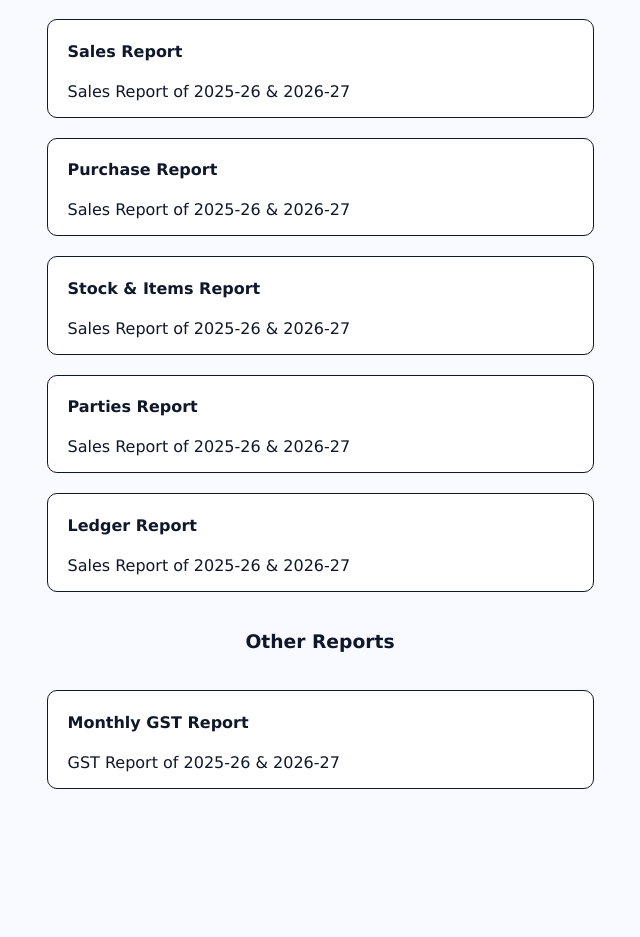
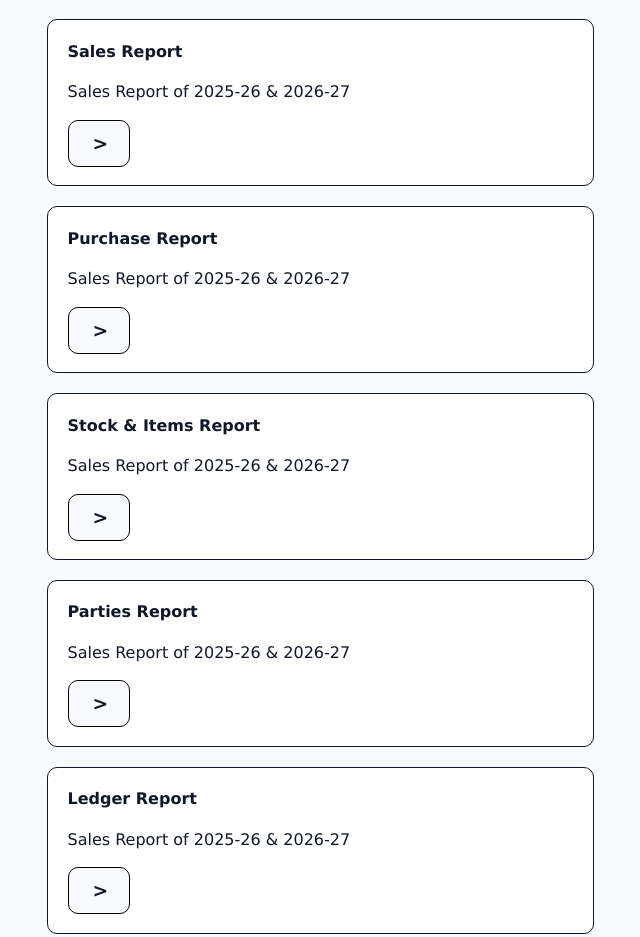
Before and after one commit to mkdevelopers2201-bit/ZenterPrime-New-Rebuild, a plain HTML site: page index.html in a window 1280 px wide. Shown: the part 320-1257 px from the top of the page, without its empty margins (320-960 px from the left). Before the commit the page ends 1129 px from the top, so only its background shows below. Drawn offline with Linux system fonts and the light colour scheme.

Commit message:
Creating Enter Report Button for Each Reports

```diff
--- a/CSS/main.css
+++ b/CSS/main.css
@@ -19,6 +19,8 @@ body {
 .header-h2-span {
     color: darkorange;
 }
+
+/* Buttons Section */
 
 .buttons-h3 {
     text-align: center;
@@ -63,6 +65,8 @@ body {
     border-radius: 5px;
     cursor: pointer;
 }
+
+/* Reports Section */
 
 .reports-h3 {
     text-align: center;
@@ -135,3 +139,25 @@ body {
     border: 1px solid #0F172A;
     border-radius: 10px;
 }
+
+/* View Report Button */
+
+.action-btn-txt {
+    padding: 12px 24px;
+    width: 12px;
+    text-align: center;
+    background-color: #f8faff;
+    border: 1px solid black;
+    border-radius: 10px;
+    cursor: pointer;
+}
+
+.action-btn-txt:hover {
+    padding: 12px 24px;
+    width: 12px;
+    text-align: center;
+    background-color: #d8e3ff;
+    border: 1px solid black;
+    border-radius: 10px;
+    cursor: pointer;
+}
--- a/index.html
+++ b/index.html
@@ -41,26 +41,32 @@
         <div class="sales-report">
             <h4 class="sales-report-h4">Sales Report</h4>
             <p class="sales-report-p">Sales Report of 2025-26 & 2026-27</p>
+            <h3 class="action-btn-txt">></h3>
         </div>
+
 
         <div class="purchase-report">
             <h4 class="purchase-report-h4">Purchase Report</h4>
             <p class="purchase-report-p">Sales Report of 2025-26 & 2026-27</p>
+            <h3 class="action-btn-txt">></h3>
         </div>
 
         <div class="stock-report">
             <h4 class="stock-report-h4">Stock & Items Report</h4>
             <p class="stock-report-p">Sales Report of 2025-26 & 2026-27</p>
+            <h3 class="action-btn-txt">></h3>
         </div>
 
         <div class="parties-report">
             <h4 class="parties-report-h4">Parties Report</h4>
             <p class="parties-report-p">Sales Report of 2025-26 & 2026-27</p>
+            <h3 class="action-btn-txt">></h3>
         </div>
 
         <div class="ledger-report">
             <h4 class="ledger-report-h4">Ledger Report</h4>
             <p class="ledger-report-p">Sales Report of 2025-26 & 2026-27</p>
+            <h3 class="action-btn-txt">></h3>
         </div>
 
         <!-- Other Reports Section -->
@@ -71,6 +77,7 @@
             <div class="monthly-gst-report">
                 <h4 class="monthly-gst-report-h4">Monthly GST Report</h4>
                 <p class="monthly-gst-report-p">GST Report of 2025-26 & 2026-27</p>
+                <h3 class="action-btn-txt">></h3>
             </div>
         </div>
     </div>
```
